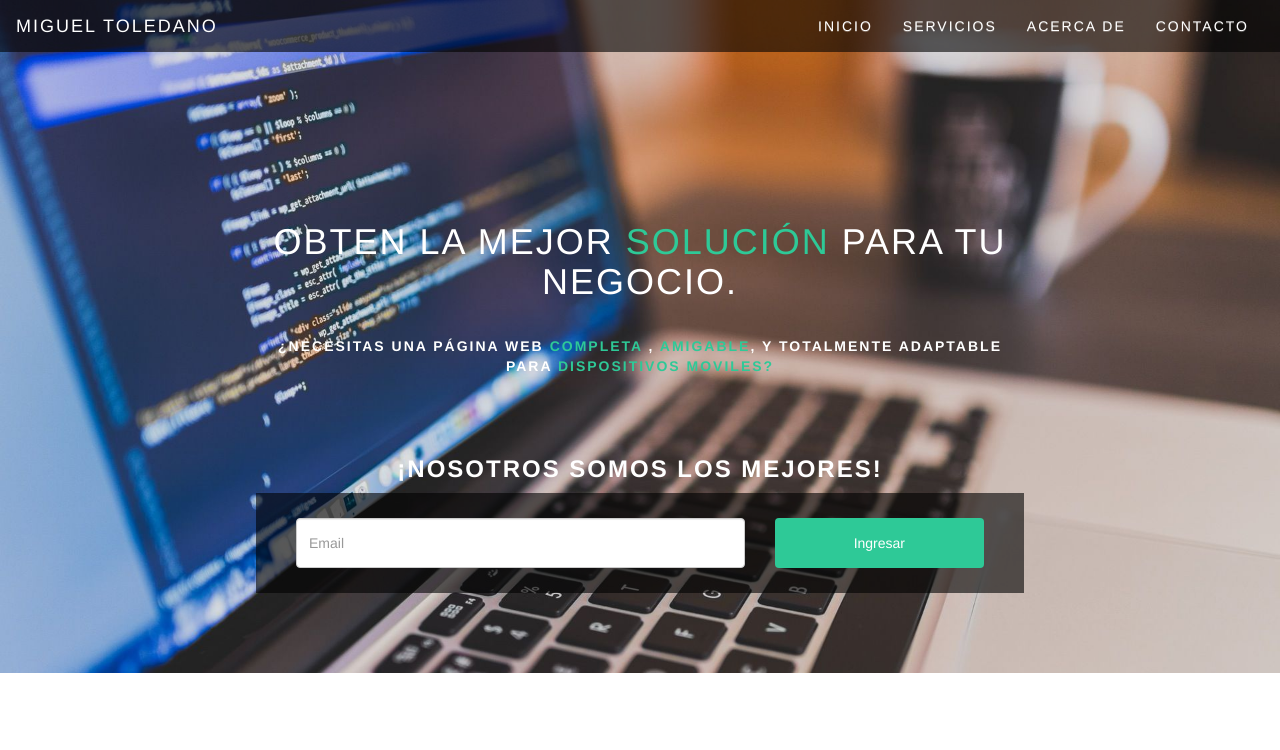
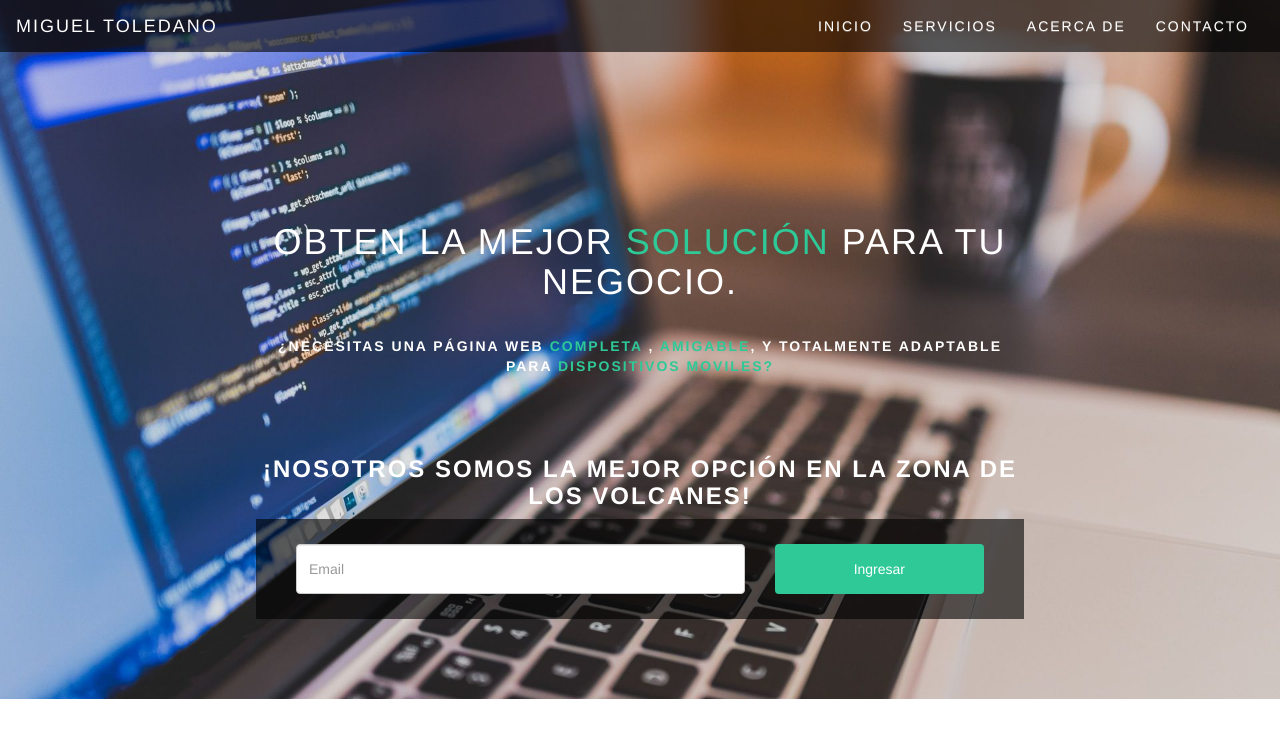
Before and after one commit to migueltoledano/migueltoledano.github.io, a plain HTML site: page index.html in a window 1280 px wide. Shown: the top 750 px of the page. Drawn offline with Linux system fonts and the light colour scheme.

Commit message:
leve cambio

```diff
--- a/index.html
+++ b/index.html
@@ -44,7 +44,7 @@
     <h1 class="app-title">Obten la mejor <span class="resalt">Solución</span> para tu negocio.</h1>
     <p class="descripcion1">¿Necesitas una página web <span class="resalt">completa </span>, <span class="resalt">amigable</span>,
     y totalmente adaptable para <span class="resalt">dispositivos moviles?</span></p>
-    <h3 class="solucion">¡Nosotros somos los mejores!</h3>
+    <h3 class="solucion">¡Nosotros somos la mejor opción en la zona de los volcanes!</h3>
     <div class="app-formulario1">
       <div class="app-formulario2">
         <div class="container-fluid">
```
